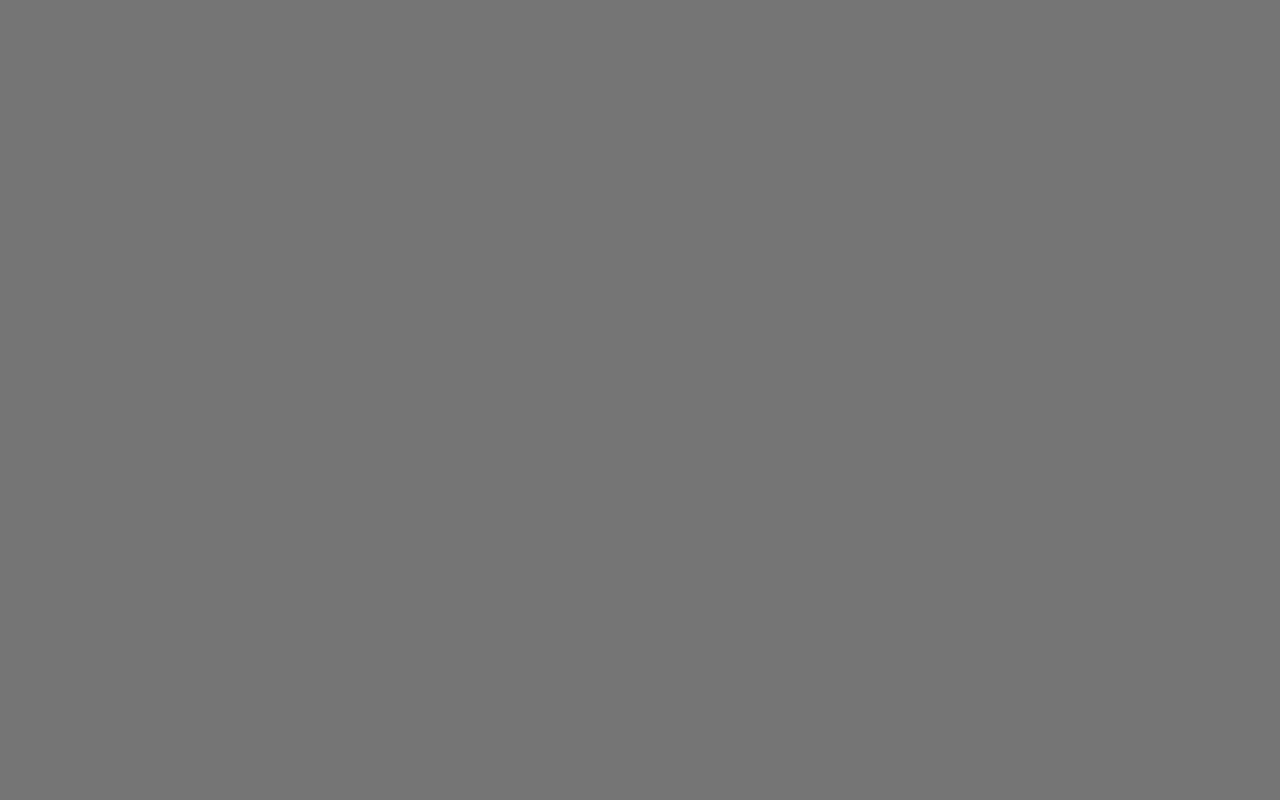
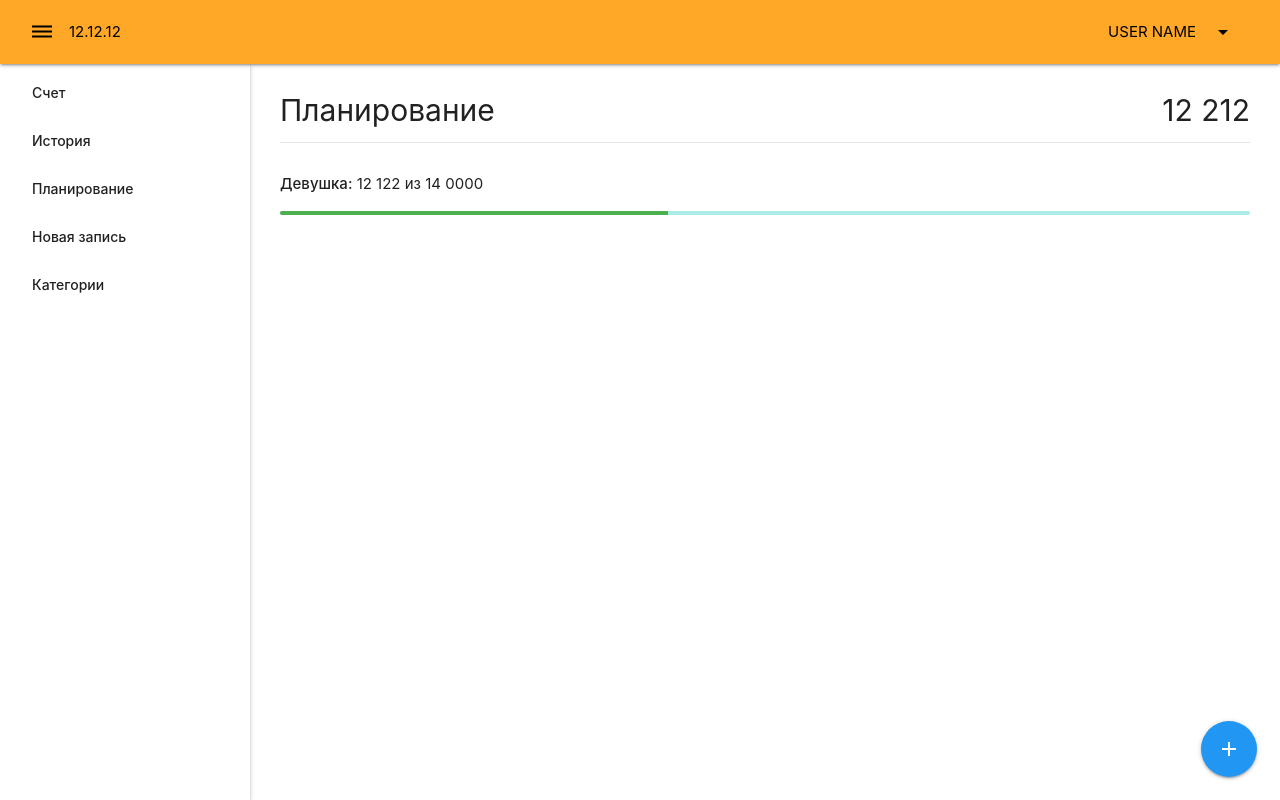
Before and after one commit to tsukiyyyomi/vueCrm, a Vue app in the folder crm/: page /planning in a window 1280 px wide. Before the commit this address had no page. Built offline with nearby package versions, Linux system fonts and the light colour scheme.

Commit message:
Created planning view

```diff
--- a/crm/src/router/index.js
+++ b/crm/src/router/index.js
@@ -31,6 +31,12 @@
     name: 'history',
     meta: {layout: 'main'},
     component: ()=> import('../views/History.vue')
+  },
+  {
+    path: '/planning',
+    name: 'planning',
+    meta: {layout: 'main'},
+    component: ()=> import('../views/Planning.vue')
   }
 ];
 
--- /dev/null
+++ b/crm/src/views/Planning.vue
@@ -0,0 +1,23 @@
+<template>
+    <div>
+  <div class="page-title">
+    <h3>Планирование</h3>
+    <h4>12 212</h4>
+  </div>
+
+  <section>
+    <div>
+      <p>
+        <strong>Девушка:</strong>
+        12 122 из 14 0000
+      </p>
+      <div class="progress" >
+        <div
+            class="determinate green"
+            style="width:40%"
+        ></div>
+      </div>
+    </div>
+  </section>
+</div>
+</template>
```
